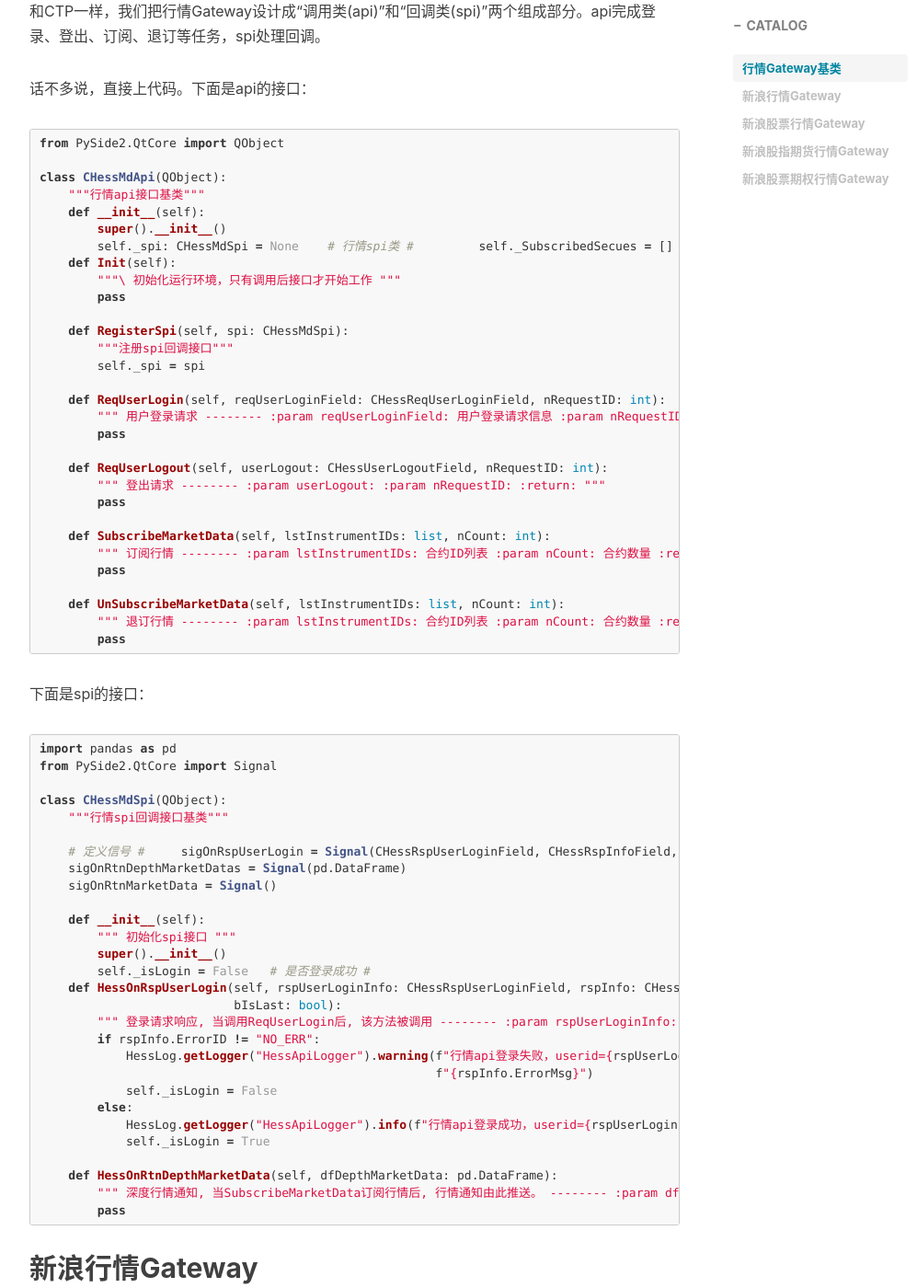
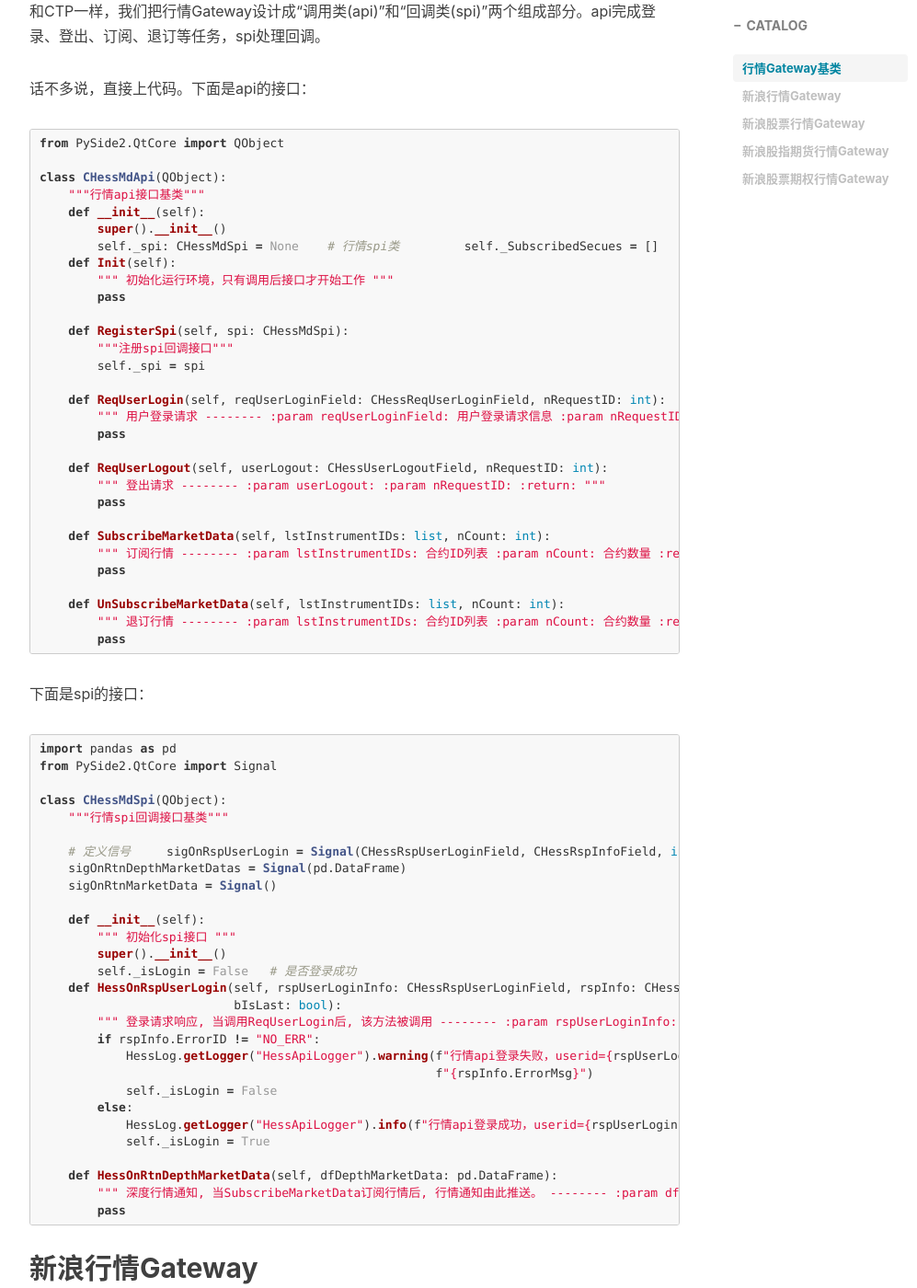
Before and after one commit to yujun1214/yujun1214.github.io, a Jekyll site: the page built from _posts/2022-05-08-基于python的期权交易系统-行情Gateway.md, in a window 1280 px wide and 1400 px high, scrolled down 789 px. Shown: the whole window at 92% size, without its empty margins (233-1230 px from the left). Built offline with Jekyll 4.4.1, drawn with Linux system fonts in a browser that asks for light colours; nearby versions of some CDN libraries; comment, search, counter and statistics services are not loaded; some of the changed text lies outside the part shown.

Commit message:
amendding 2022-05-10

````diff
--- a/_posts/2022-05-08-基于python的期权交易系统-行情Gateway.md
+++ b/_posts/2022-05-08-基于python的期权交易系统-行情Gateway.md
@@ -20,6 +20,7 @@ tags:
 和CTP一样，我们把行情Gateway设计成“调用类(api)”和“回调类(spi)”两个组成部分。api完成登录、登出、订阅、退订等任务，spi处理回调。
 
 话不多说，直接上代码。下面是api的接口：
+
 ```python
 from PySide2.QtCore import QObject
 
@@ -27,13 +28,13 @@ class CHessMdApi(QObject):
     """行情api接口基类"""
     def __init__(self):
         super().__init__()
-        self._spi: CHessMdSpi = None    # 行情spi类 #
-        self._SubscribedSecues = []     # 已订阅的合约代码列表 #
-        self._brokerid: str = ''        # 经纪公司代码 #
-        self._userid: str = ''          # 用户代码 #
+        self._spi: CHessMdSpi = None    # 行情spi类
+        self._SubscribedSecues = []     # 已订阅的合约代码列表
+        self._brokerid: str = ''        # 经纪公司代码
+        self._userid: str = ''          # 用户代码
 
     def Init(self):
-        """\
+        """
         初始化运行环境，只有调用后接口才开始工作
         """
         pass
@@ -83,6 +84,7 @@ class CHessMdApi(QObject):
 ```
 
 下面是spi的接口：
+
 ```python
 import pandas as pd
 from PySide2.QtCore import Signal
@@ -90,7 +92,7 @@ from PySide2.QtCore import Signal
 class CHessMdSpi(QObject):
     """行情spi回调接口基类"""
 
-    # 定义信号 #
+    # 定义信号
     sigOnRspUserLogin = Signal(CHessRspUserLoginField, CHessRspInfoField, int, bool)
     sigOnRtnDepthMarketDatas = Signal(pd.DataFrame)
     sigOnRtnMarketData = Signal()
@@ -100,7 +102,7 @@ class CHessMdSpi(QObject):
         初始化spi接口
         """
         super().__init__()
-        self._isLogin = False   # 是否登录成功 #
+        self._isLogin = False   # 是否登录成功
 
     def HessOnRspUserLogin(self, rspUserLoginInfo: CHessRspUserLoginField, rspInfo: CHessRspInfoField, nRequestID: int,
                            bIsLast: bool):
@@ -147,8 +149,8 @@ class CSinaMDApi(CHessMdApi):
 
     def __init__(self):
         super().__init__()
-        self._SubscribedCodesString = ''  # 已订阅合约代码的连接字符串 #
-        self._value_lock = threading.Lock()  # 互斥锁 #
+        self._SubscribedCodesString = ''  # 已订阅合约代码的连接字符串
+        self._value_lock = threading.Lock()  # 互斥锁
         self.timer = QTimer(self)
 
     @classmethod
@@ -261,6 +263,7 @@ class CSinaMdSpi(CHessMdSpi):
 ### 新浪股票行情Gateway
 
 新浪股票（含ETF）实时行情的接口为："https://hq.sinajs.cn/list=sh510050"，返回的数据如下：
+
 ```
 var hq_str_sh510050="上证50ETF,2.687,2.703,2.677,2.699,2.661,2.676,2.677,690934326,1848751782.000,876100,2.676,
 129500,2.675,175600,2.674,491900,2.673,918000,2.672,36935,2.677,341500,2.678,493500,2.679,1324900,2.680,653400,
@@ -273,6 +276,7 @@ var hq_str_sh510050=证券简称，今日开盘价，昨日收盘价，最近成
 ```
 
 新浪股票行情Gateway类：
+
 ```python
 from requests import get
 import pandas as pd
@@ -298,10 +302,10 @@ class CSinaStockMdApi(CSinaMDApi):
             with self._value_lock:
                 url = "https://hq.sinajs.cn/list={code_str}".format(code_str=self._SubscribedCodesString)
             data = get(url, headers=SinaApiConst.HQ_REQUEST_HEADERS).content.decode('gbk')
-            # 解析返回数据中的股票代码 #
+            # 解析返回数据中的股票代码
             str_code_pattern = re.compile(r'hq_str_(.*?)=')
             stock_codes = str_code_pattern.findall(data)
-            # 解析返回数据中的行情数据 #
+            # 解析返回数据中的行情数据
             str_mkt_pattern = re.compile(r'=\"(.*?)\";')
             mkt_datas = str_mkt_pattern.findall(data)
             stock_mkt_datas = [[Utils.Symbol2MktCode(code)] + mkt_data.rstrip(',').split(',') for code,
@@ -317,6 +321,7 @@ class CSinaStockMdApi(CSinaMDApi):
 ### 新浪股指期货行情Gateway
 
 新浪股指期货实时行情接口为：”https://hq.sinajs.cn/list=CFE_RE_IH2205“，返回的数据如下：
+
 ```
 var hq_str_CFF_RE_IH2205="2700.600,2710.800,2668.000,2683.800,31848,85632757.200,38082.000,2683.800,0.000,2985.800,
 2443.000,0.000,0.000,2711.400,2714.400,40529.000,2685.800,1,0.000,0,0.000,0,0.000,0,0.000,0,2686.000,2,0.000,0,0.000,
@@ -328,6 +333,7 @@ var hq_str_CFE_RF_IH2205=开盘价，最高价，最低价，最新价，成交
 ```
 
 新浪股指期货行情Gateway：
+
 ```python
 from requests import get
 import pandas as pd
@@ -352,10 +358,10 @@ class CSinaIdxFutureMdApi(CSinaMDApi):
             with self._value_lock:
                 url = "https://hq.sinajs.cn/list={code_str}".format(code_str=self._SubscribedCodesString)
             data = get(url, headers=SinaApiConst.HQ_REQUEST_HEADERS).content.decode("gbk")
-            # 解析返回数据中的期指代码 #
+            # 解析返回数据中的期指代码
             str_code_pattern = re.compile(r"CFF_RE_(.*?)=")
             idxFt_codes = str_code_pattern.findall(data)
-            # 解析返回数据中的行情数据 #
+            # 解析返回数据中的行情数据
             str_mkt_pattern = re.compile(r'=\"(.*?)\";')
             mkt_datas = str_mkt_pattern.findall(data)
             idxFt_mkt_datas = [[Utils.Symbol2MktCode(code)] + mkt_data.split(',')
@@ -376,6 +382,7 @@ class CSinaIdxFutureMdApi(CSinaMDApi):
 ### 新浪股票期权行情Gateway
 
 新浪股票期权实时行情接口为：“https://hq.sinajs.cn/list=CON_OP_10004163”，返回的数据如下：
+
 ```
 var hq_str_CON_OP_10004163="70,0.0421,0.0421,0.0422,1,149089,-27.29,2.7000,0.0579,0.0529,0.3282,0.0001,0.0426,82,
 0.0425,86,0.0424,33,0.0423,26,0.0422,1,0.0421,70,0.0420,33,0.0419,91,0.0418,56,0.0417,11,2022-05-09 15:00:00,0,
@@ -390,6 +397,7 @@ var hq_str_CON_OP_10004163=买量，买价，最新价，卖价，卖量，持
 ```
 
 新浪股票期权实时隐波、希腊字母接口为：“https://hq.sinajs.cn/list=CON_SO_10004163”，返回的数据如下：
+
 ```
 var hq_str_CON_SO_10004163="50ETF购5月2700,,,,189902,0.4615,2.7049,-0.7123,0.2226,0.2261,0.0549,0.0367,
 510050C2205M02700,2.7000,0.0421,0.0501,M";
@@ -399,6 +407,7 @@ var hq_str_CON_SO_10004163=期权合约简称,,,,成交量,Delta,Gamma,Theta,Veg
 ```
 
 新浪股票期权行情Gateway：
+
 ```python
 from requests import get
 import pandas as pd
@@ -448,10 +457,10 @@ class CSinaStockOptionMdApi(CSinaMDApi):
             with self._value_lock:
                 url = "https://hq.sinajs.cn/list={code_str}".format(code_str=self._SubscribedCodesString)
             data = get(url, headers=SinaApiConst.HQ_REQUEST_HEADERS).content.decode('gbk')
-            # 解析返回数据中的期权代码 #
+            # 解析返回数据中的期权代码
             str_code_pattern = re.compile(r'OP_(.*?)=')
             opt_codes = str_code_pattern.findall(data)
-            # 解析返回数据中的行情数据 #
+            # 解析返回数据中的行情数据
             str_mkt_pattern = re.compile(r'=\"(.*?)\";')
             mkt_datas = str_mkt_pattern.findall(data)
             opt_mkt_datas = [[Utils.Symbol2MktCode(code)] + mkt_data.split(',')
````
